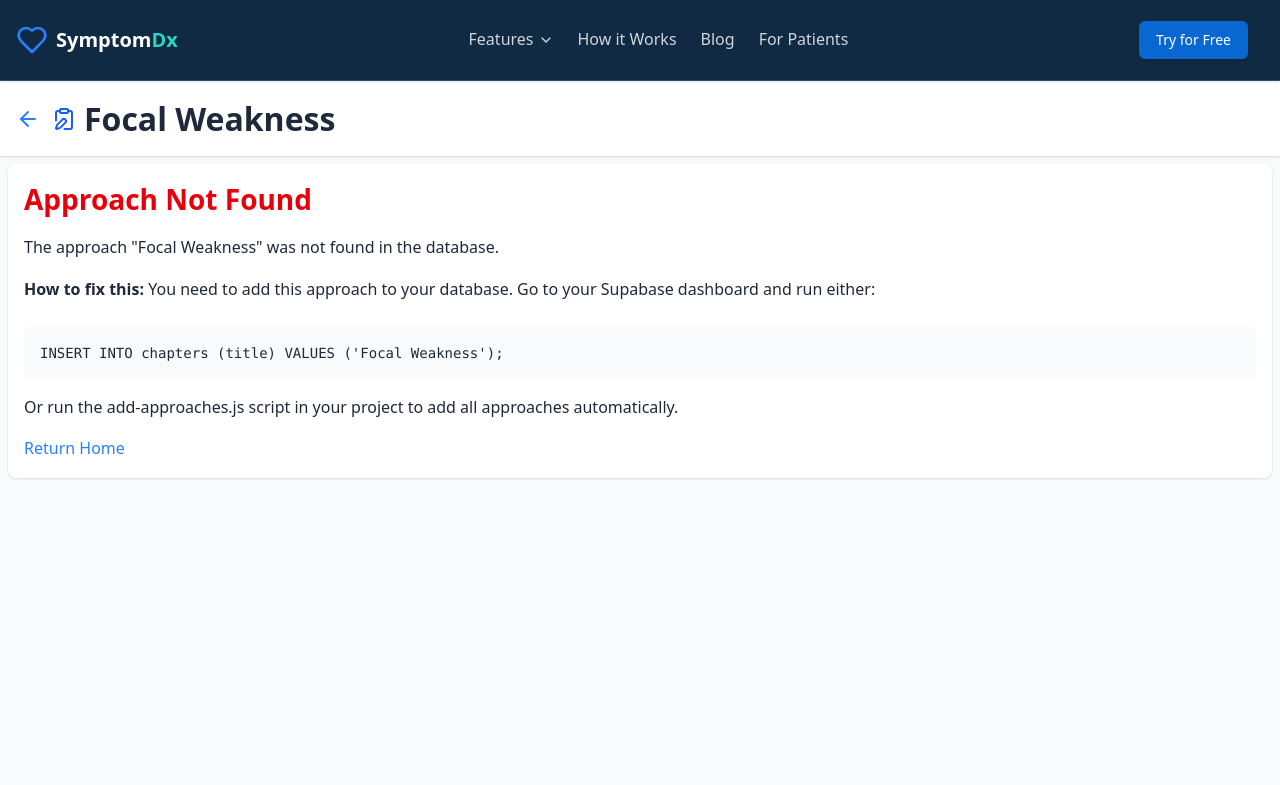
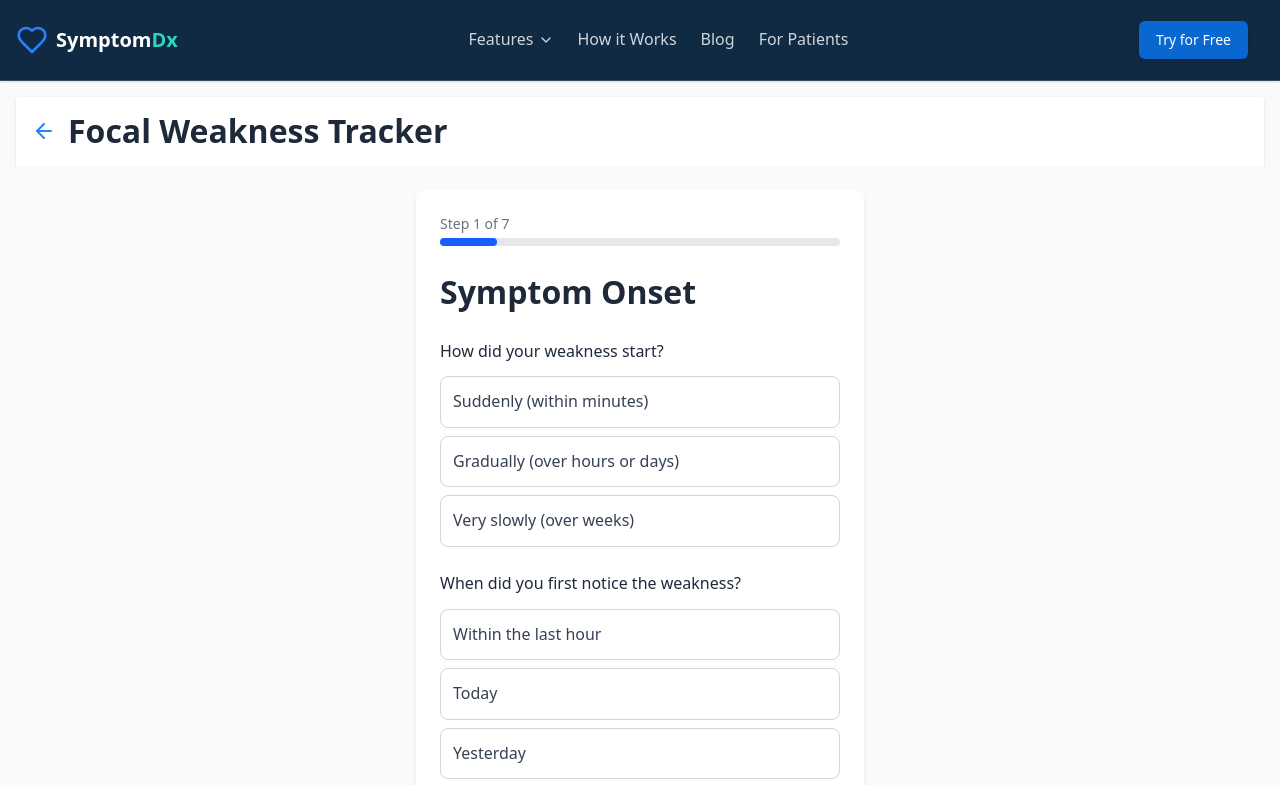
Before and after one commit to PatronusRx/symptomchecker, a Next.js app: page /approach/focal-weakness in a window 1280 px wide. Shown: the top 785 px of the page. Built offline with nearby package versions, Linux system fonts and the light colour scheme; no server answers; the database is empty.

Commit message:
Implement special routing for Focal Weakness and create dedicated Focal Weakness page with tracker component

```diff
--- /dev/null
+++ b/app/approach/focal-weakness/page.tsx
@@ -0,0 +1,31 @@
+'use client';
+import FocalWeaknessTracker from '@/components/patientApproaches/FocalWeakness';
+import { ArrowLeft } from 'lucide-react';
+import { useRouter } from 'next/navigation';
+
+export default function FocalWeaknessPage() {
+  const router = useRouter();
+
+  const handleBackClick = () => {
+    router.push('/');
+  };
+
+  return (
+    <div className="min-h-screen bg-gray-50">
+      <header className="bg-white shadow-sm px-3 md:px-4 py-2 md:py-3 flex items-center">
+        <button
+          className="mr-2 md:mr-3 text-blue-500 hover:text-blue-700"
+          onClick={handleBackClick}
+          aria-label="Back to home"
+        >
+          <ArrowLeft size={20} className="md:w-6 md:h-6" />
+        </button>
+        <h1 className="text-xl font-bold text-gray-800">
+          Focal Weakness Tracker
+        </h1>
+      </header>
+
+      <FocalWeaknessTracker />
+    </div>
+  );
+}
--- a/app/patients/page.tsx
+++ b/app/patients/page.tsx
@@ -513,7 +513,12 @@ export default function PatientsPage() {
 
   // Handle symptom category click
   const handleCategoryClick = (route: string) => {
-    router.push(`/patients/${route}`);
+    // Special routing for Focal Weakness which is in the approach directory
+    if (route === 'focal-weakness') {
+      router.push(`/approach/${route}`);
+    } else {
+      router.push(`/patients/${route}`);
+    }
   };
 
   // Filter categories based on search term
--- a/components/patientApproaches/FocalWeakness.tsx
+++ b/components/patientApproaches/FocalWeakness.tsx
@@ -1,4 +1,5 @@
-'use client';
+'use client'; // This directive is needed when using Next.js App Router
+
 import { useState } from 'react';
 import {
   ChevronRight,
@@ -9,38 +10,20 @@ import {
   Home,
 } from 'lucide-react';
 
-// Define types for our data structure
-interface Question {
-  id: string;
-  label: string;
-  options: string[];
-  emergency?: string | string[];
-}
-
-interface Section {
-  title: string;
-  questions: Question[];
-  isEmergency?: boolean;
-}
-
-interface ResponsesType {
-  [key: string]: string;
-}
-
 export default function FocalWeaknessTracker() {
   const [currentSection, setCurrentSection] = useState(0);
-  const [responses, setResponses] = useState<ResponsesType>({});
+  const [responses, setResponses] = useState({});
   const [showReview, setShowReview] = useState(false);
   const [copied, setCopied] = useState(false);
   const [showEmergencyAlert, setShowEmergencyAlert] = useState(false);
 
-  const sections: Section[] = [
+  const sections = [
     {
-      title: 'lucas',
+      title: 'Symptom Onset',
       questions: [
         {
           id: 'onset_type',
-          label: 'IS very gay',
+          label: 'How did your weakness start?',
           options: [
             'Suddenly (within minutes)',
             'Gradually (over hours or days)',
@@ -238,9 +221,9 @@ export default function FocalWeaknessTracker() {
     },
   ];
 
-  const checkForEmergency = (section: Section, answers: ResponsesType) => {
+  const checkForEmergency = (section, answers) => {
     if (section.isEmergency) {
-      const hasEmergencyResponse = section.questions.some((q: Question) => {
+      const hasEmergencyResponse = section.questions.some((q) => {
         const response = answers[q.id];
         return (
           q.emergency === response ||
@@ -254,7 +237,7 @@ export default function FocalWeaknessTracker() {
     }
   };
 
-  const handleOptionSelect = (questionId: string, answer: string) => {
+  const handleOptionSelect = (questionId, answer) => {
     const newResponses = { ...responses, [questionId]: answer };
     setResponses(newResponses);
 
@@ -288,10 +271,12 @@ export default function FocalWeaknessTracker() {
       resultText += '\n';
     });
 
-    navigator.clipboard.writeText(resultText).then(() => {
-      setCopied(true);
-      setTimeout(() => setCopied(false), 3000);
-    });
+    if (typeof navigator !== 'undefined') {
+      navigator.clipboard.writeText(resultText).then(() => {
+        setCopied(true);
+        setTimeout(() => setCopied(false), 3000);
+      });
+    }
   };
 
   const handleRestart = () => {
```
